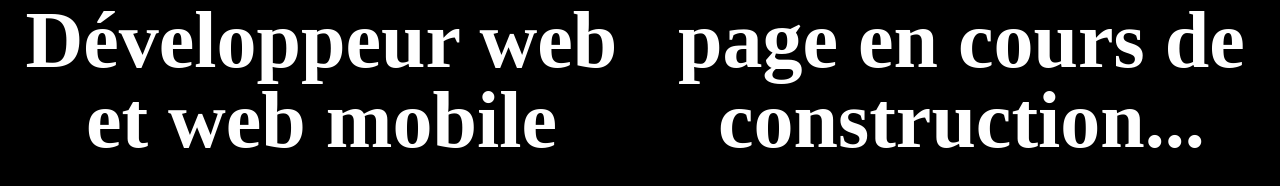
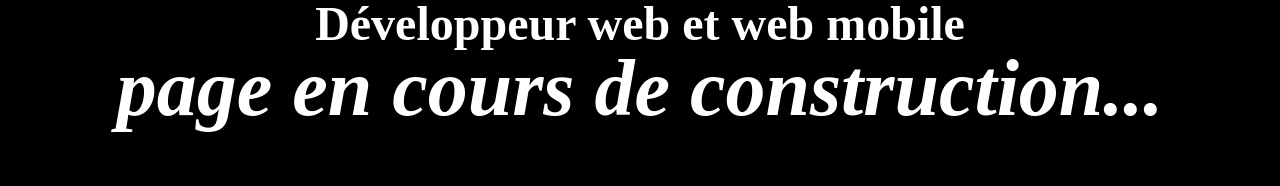
Before and after one commit to David-Besse/david-besse.github.io, a plain HTML site: page index.html in a window 1280 px wide. Drawn offline with Linux system fonts and the light colour scheme.

Commit message:
modification font-size CSS

```diff
--- a/css/style.css
+++ b/css/style.css
@@ -1,17 +1,17 @@
 body{
     background-color: black;
     color:white;
-    display: flex;
 }
 
 header h1 {
     text-align: center;
     font-weight: 900;
-    font-size: 5rem;
+    font-size: 3rem;
 }
 
 main p{
     text-align: center;
     font-weight: 900;
     font-size: 5rem;
+    font-style: italic;
 }
```
